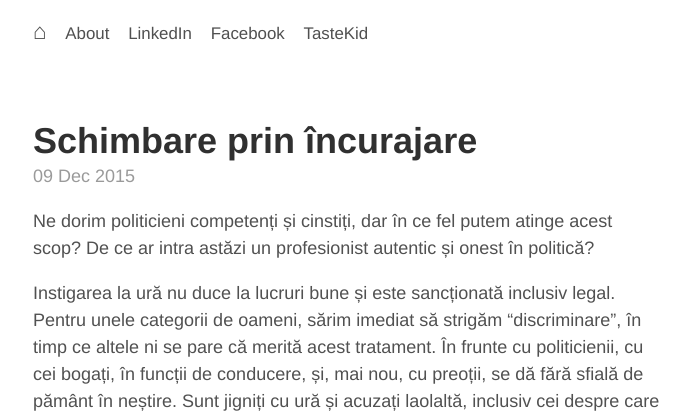
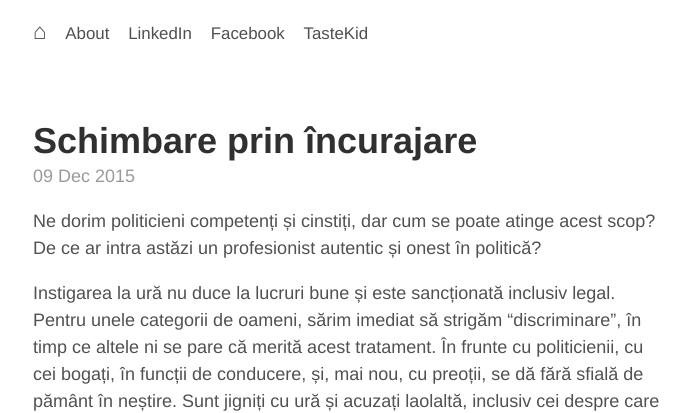
Before and after one commit to aoghina/aoghina.github.io, a Jekyll site: the page built from _posts/2015-12-09-schimbare-prin-incurajare.md, in a window 1280 px wide. Shown: the top 413 px of the page, without its empty margins (292-984 px from the left). Built offline with Jekyll 4.4.1, drawn with Linux system fonts in a browser that asks for light colours; comment, search, counter and statistics services are not loaded.

Commit message:
Update schimbare

```diff
--- a/_posts/2015-12-09-schimbare-prin-incurajare.md
+++ b/_posts/2015-12-09-schimbare-prin-incurajare.md
@@ -5,7 +5,7 @@ comments: True
 lang: ro
 ---
 
-Ne dorim politicieni competenți și cinstiți, dar în ce fel putem atinge acest scop? De ce ar intra astăzi un profesionist autentic și onest în politică?
+Ne dorim politicieni competenți și cinstiți, dar cum se poate atinge acest scop? De ce ar intra astăzi un profesionist autentic și onest în politică?
 
 <!--more-->
 
```
